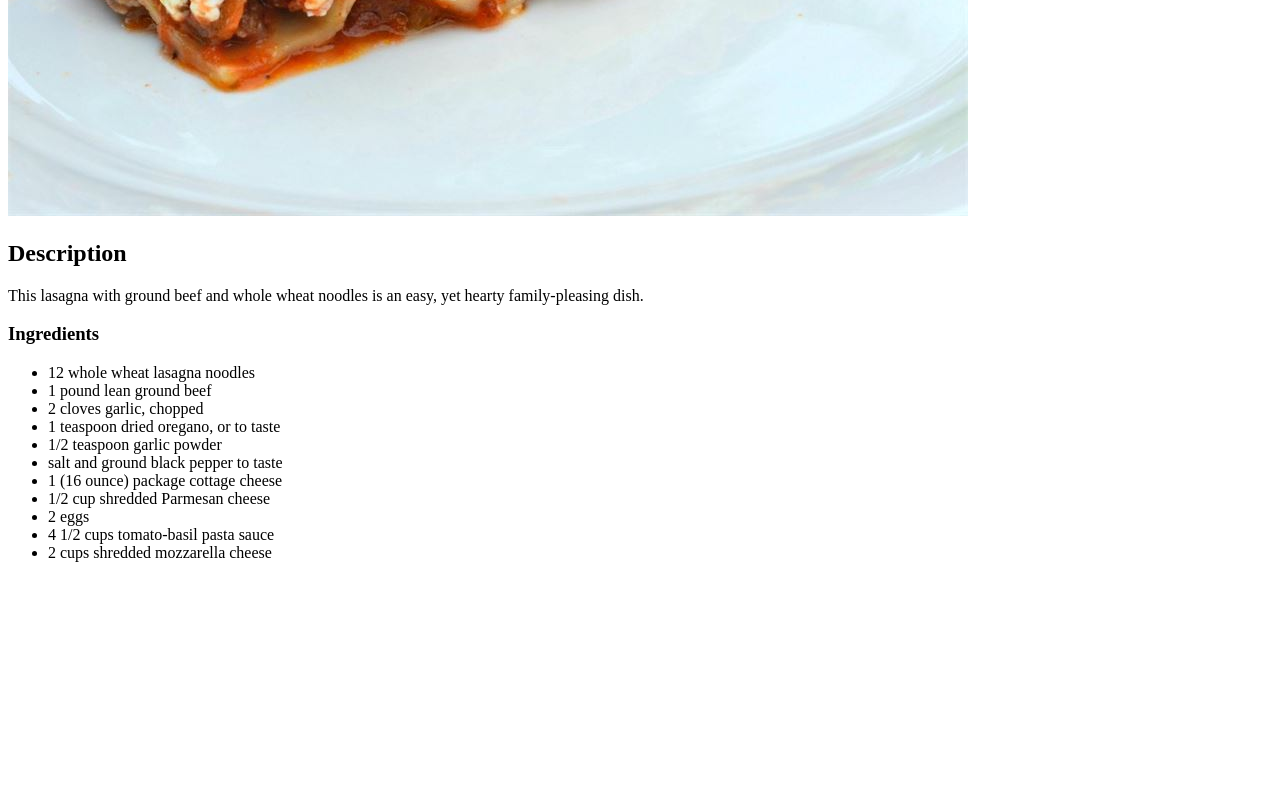
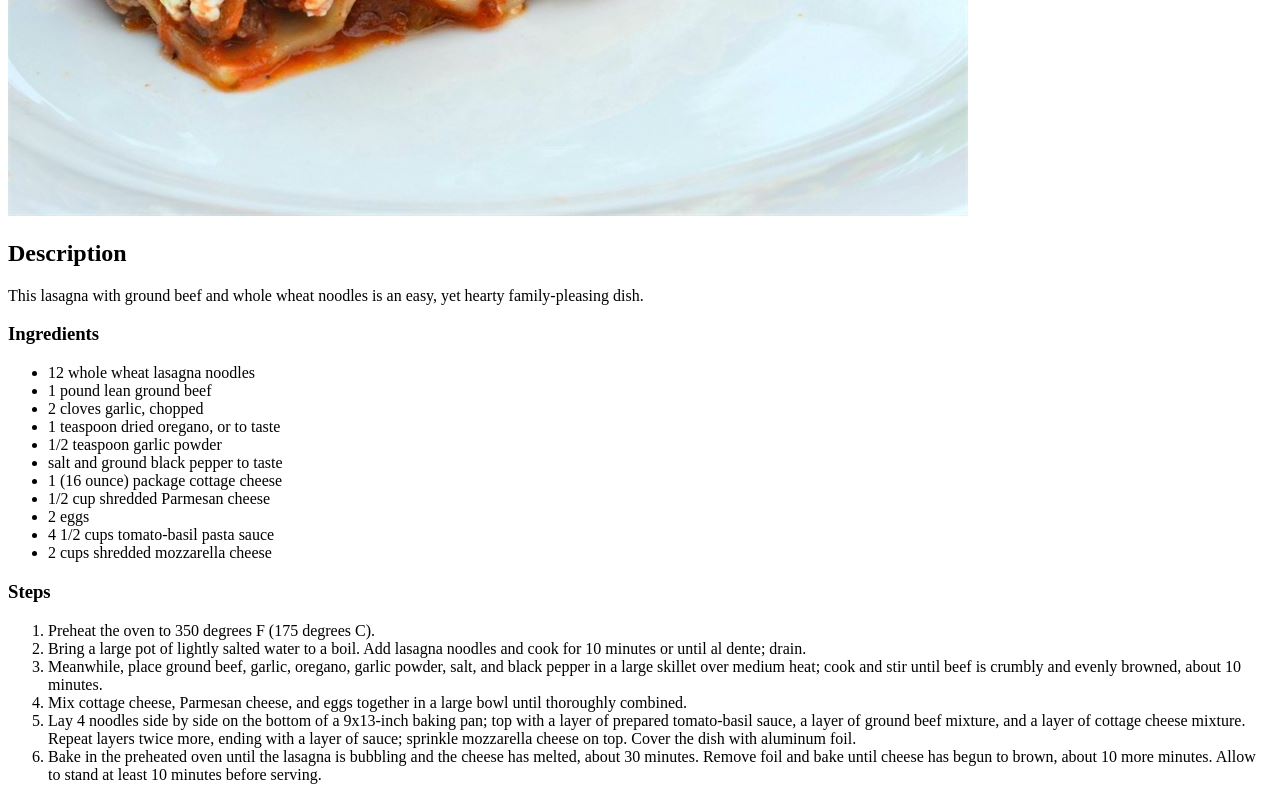
Before and after one commit to mactyre/odin-recipes, a plain HTML site: page recipes/lasagna.html in a window 1280 px wide. Shown: the part 824-1624 px from the top of the page. Before the commit the page ends 1402 px from the top, so only its background shows below. Drawn offline with Linux system fonts and the light colour scheme.

Commit message:
Write lasagna cooking steps

```diff
--- a/recipes/lasagna.html
+++ b/recipes/lasagna.html
@@ -25,6 +25,15 @@
             <li>4 1/2 cups tomato-basil pasta sauce</li>
             <li>2 cups shredded mozzarella cheese</li>
         </ul>
+        <h3>Steps</h3>
+        <ol>
+            <li>Preheat the oven to 350 degrees F (175 degrees C).</li>
+            <li>Bring a large pot of lightly salted water to a boil. Add lasagna noodles and cook for 10 minutes or until al dente; drain.</li>
+            <li>Meanwhile, place ground beef, garlic, oregano, garlic powder, salt, and black pepper in a large skillet over medium heat; cook and stir until beef is crumbly and evenly browned, about 10 minutes.</li>
+            <li>Mix cottage cheese, Parmesan cheese, and eggs together in a large bowl until thoroughly combined.</li>
+            <li>Lay 4 noodles side by side on the bottom of a 9x13-inch baking pan; top with a layer of prepared tomato-basil sauce, a layer of ground beef mixture, and a layer of cottage cheese mixture. Repeat layers twice more, ending with a layer of sauce; sprinkle mozzarella cheese on top. Cover the dish with aluminum foil.</li>
+            <li>Bake in the preheated oven until the lasagna is bubbling and the cheese has melted, about 30 minutes. Remove foil and bake until cheese has begun to brown, about 10 more minutes. Allow to stand at least 10 minutes before serving.</li>
+        </ol>
     </body>
 
 </html>
```
